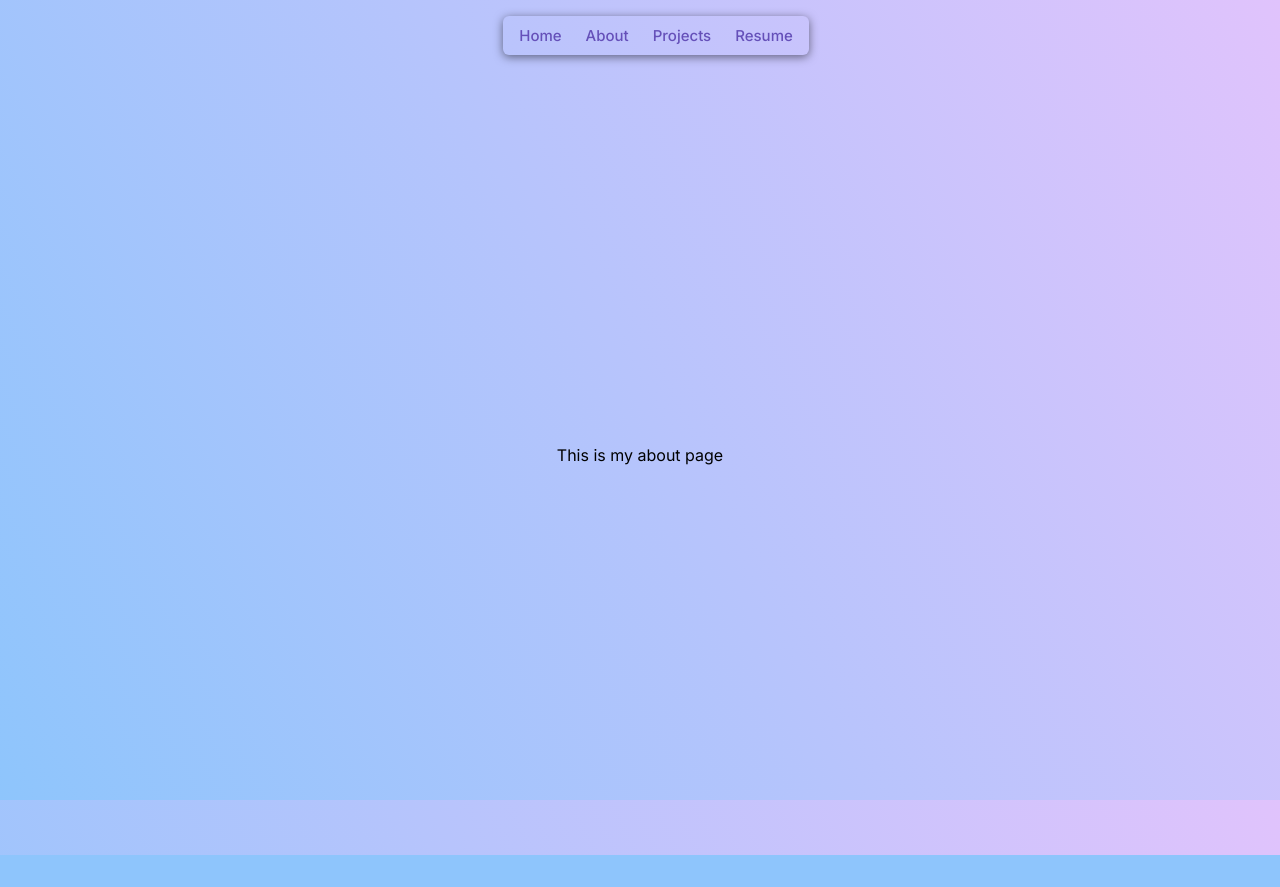
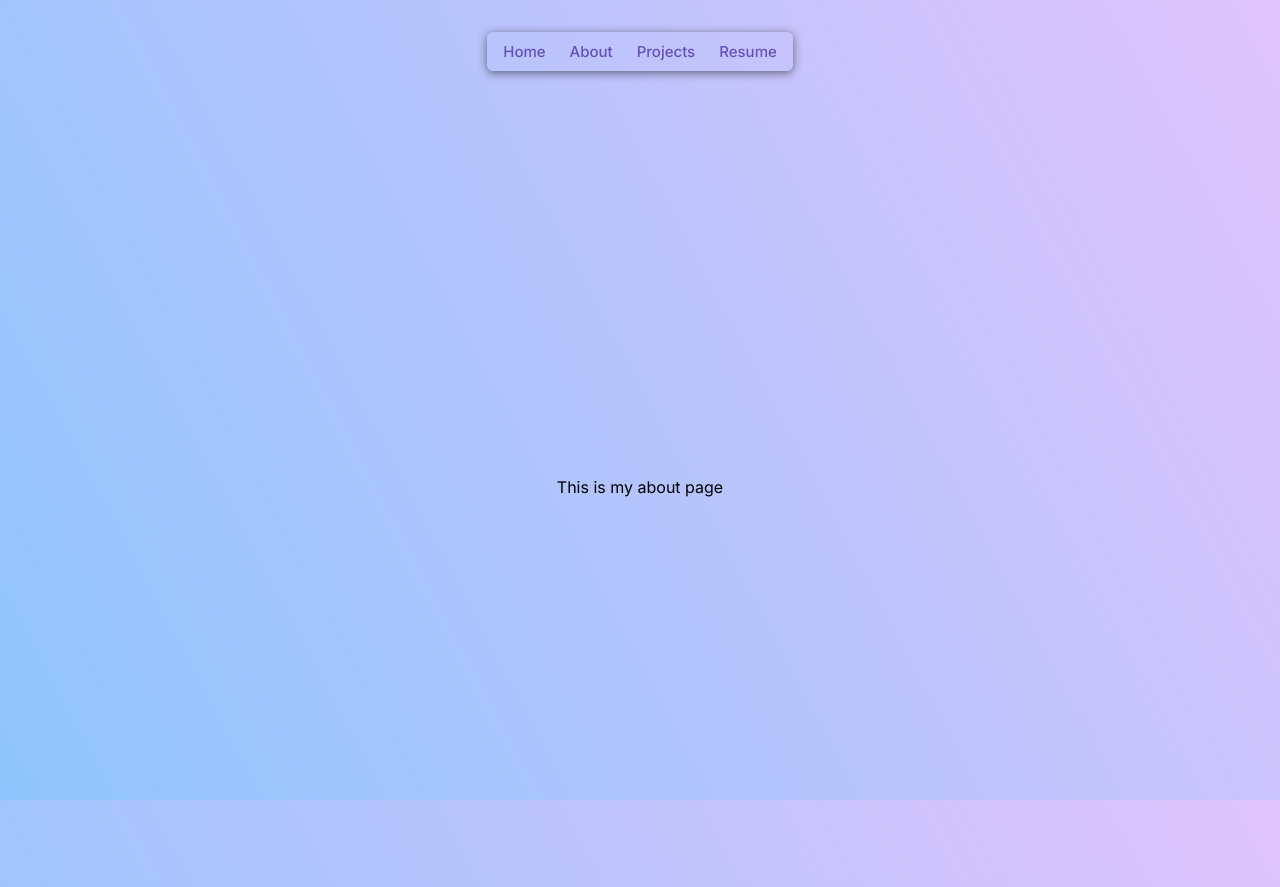
Before and after one commit to piklume/sayak-portfolio, a Next.js app: page /about in a window 1280 px wide. Before the commit the page ends 855 px from the top, so only its background shows below. Built offline with nearby package versions, Linux system fonts and the light colour scheme.

Commit message:
update page layout

```diff
--- a/app/about/layout.tsx
+++ b/app/about/layout.tsx
@@ -1,15 +1,9 @@
-import NavMenuBar from '../common/components/navMenuBar';
+import SubPageLayout from '../common/components/subPageLayout';
 
 export default function AboutLayout({
   children, // will be a page or nested layout
 }: {
   children: React.ReactNode;
 }) {
-  return (
-    <section>
-      <NavMenuBar />
-
-      {children}
-    </section>
-  );
+  return <SubPageLayout>{children}</SubPageLayout>;
 }
--- a/app/common/components/navMenuBar.tsx
+++ b/app/common/components/navMenuBar.tsx
@@ -7,7 +7,8 @@ import { MENU_LIST } from '../constants';
 
 const NavMenuBar = () => {
   return (
-    <NavigationMenu.Root className="relative z-[1] flex w-screen justify-center">
+    <header className="my-4">
+      <NavigationMenu.Root className="relative z-[1] flex w-full justify-center">
         <NavigationMenu.List className="center shadow-blackA7 m-0 flex list-none rounded-[6px] bg-transparent p-1 shadow-[0_2px_10px]">
           {MENU_LIST.map((menuItem) => (
             <NavigationMenu.Item key={menuItem.name}>
@@ -21,6 +22,7 @@ const NavMenuBar = () => {
           ))}
         </NavigationMenu.List>
       </NavigationMenu.Root>
+    </header>
   );
 };
 
--- /dev/null
+++ b/app/common/components/subPageLayout.tsx
@@ -0,0 +1,14 @@
+import NavMenuBar from './navMenuBar';
+
+export default function SubPageLayout({
+  children, // will be a page or nested layout
+}: {
+  children: React.ReactNode;
+}) {
+  return (
+    <>
+      <NavMenuBar />
+      <section>{children}</section>
+    </>
+  );
+}
--- a/app/projects/layout.tsx
+++ b/app/projects/layout.tsx
@@ -1,15 +1,9 @@
-import NavMenuBar from '../common/components/navMenuBar';
+import SubPageLayout from '../common/components/subPageLayout';
 
 export default function ProjectsLayout({
   children, // will be a page or nested layout
 }: {
   children: React.ReactNode;
 }) {
-  return (
-    <section>
-      <NavMenuBar />
-
-      {children}
-    </section>
-  );
+  return <SubPageLayout>{children}</SubPageLayout>;
 }
--- a/app/resume/layout.tsx
+++ b/app/resume/layout.tsx
@@ -1,15 +1,9 @@
-import NavMenuBar from '../common/components/navMenuBar';
+import SubPageLayout from '../common/components/subPageLayout';
 
 export default function ResumeLayout({
   children, // will be a page or nested layout
 }: {
   children: React.ReactNode;
 }) {
-  return (
-    <section>
-      <NavMenuBar />
-
-      {children}
-    </section>
-  );
+  return <SubPageLayout>{children}</SubPageLayout>;
 }
```
Lines whose indentation alone changed are shown as unchanged.
